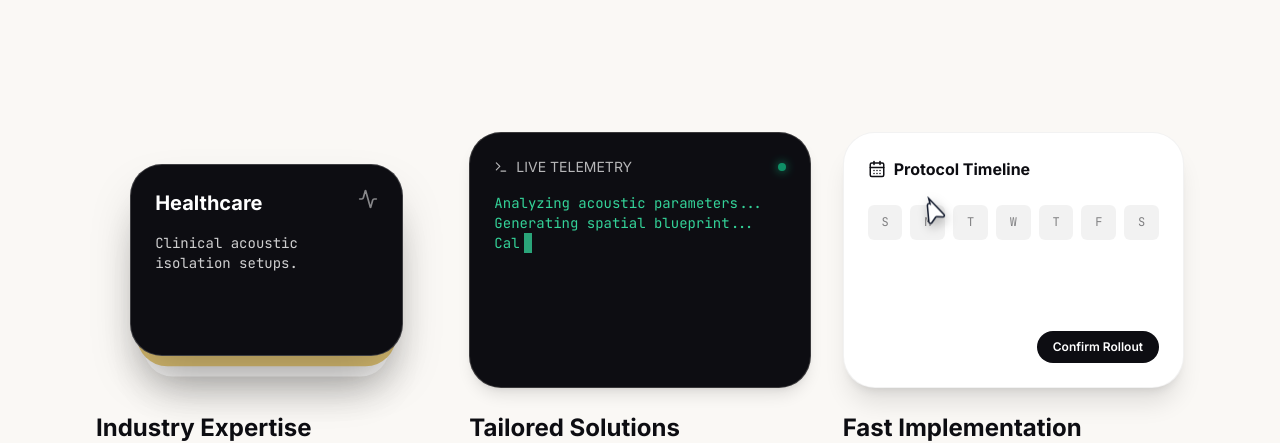
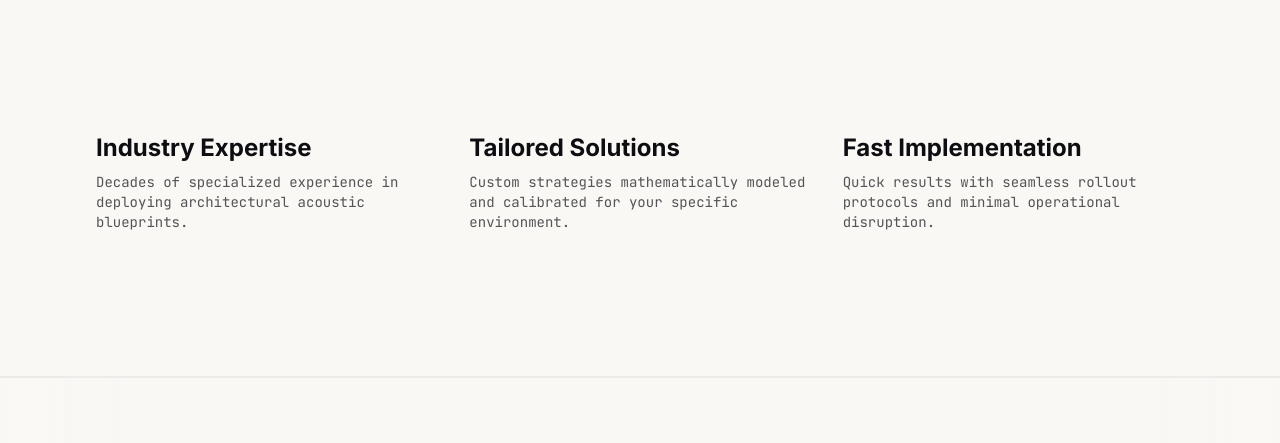
Before and after one commit to dhooomg9-source/sokoon-main, a React (Vite) app: page / in a window 1280 px wide. Shown: the part 1640-2083 px from the top of the page. Built offline with nearby package versions, Linux system fonts and the light colour scheme; a web font is replaced by a local one.

Commit message:
Remove tab numbers and feature boxes

```diff
--- a/src/components/Features.jsx
+++ b/src/components/Features.jsx
@@ -91,7 +91,7 @@ const TypewriterCard = () => {
 };
 
 const SchedulerCard = () => {
-  const days = ['S','M','T','W','T','F','S'];
+  const days = ['S', 'M', 'T', 'W', 'T', 'F', 'S'];
   const [activeDay, setActiveDay] = useState(3); // Wednesday
   // eslint-disable-next-line no-unused-vars
   const [isClicking, setIsClicking] = useState(false);
@@ -135,9 +135,8 @@ const SchedulerCard = () => {
         {days.map((d, i) => (
           <div
             key={i}
-            className={`aspect-square rounded-md flex items-center justify-center font-data text-xs transition-colors duration-300 ${
-              activeDay === i ? 'bg-accent text-paper shadow-lg scale-110' : 'bg-dark/5 text-dark/50'
-            }`}
+            className={`aspect-square rounded-md flex items-center justify-center font-data text-xs transition-colors duration-300 ${activeDay === i ? 'bg-accent text-paper shadow-lg scale-110' : 'bg-dark/5 text-dark/50'
+              }`}
           >
             {d}
           </div>
@@ -153,7 +152,7 @@ const SchedulerCard = () => {
       {/* SVG Cursor */}
       <div ref={cursorRef} className="absolute top-10 left-10 pointer-events-none z-20" style={{ filter: 'drop-shadow(2px 4px 6px rgba(0,0,0,0.3))' }}>
         <svg width="24" height="36" viewBox="0 0 24 36" fill="none" xmlns="http://www.w3.org/2000/svg">
-          <path d="M5.65376 2.0519L20.8997 18.0673C21.8415 19.0569 21.0568 20.6558 19.6975 20.5739L13.7388 20.2144C13.2982 20.1878 12.8797 20.3951 12.6247 20.7656L8.85172 26.2483C7.9944 27.4938 6.00282 26.9749 5.864 25.4746L4.35515 9.17227C4.218 7.69018 5.76632 6.6432 7.02706 7.36879L5.65376 2.0519Z" fill="white" stroke="#0F172A" strokeWidth="1.5"/>
+          <path d="M5.65376 2.0519L20.8997 18.0673C21.8415 19.0569 21.0568 20.6558 19.6975 20.5739L13.7388 20.2144C13.2982 20.1878 12.8797 20.3951 12.6247 20.7656L8.85172 26.2483C7.9944 27.4938 6.00282 26.9749 5.864 25.4746L4.35515 9.17227C4.218 7.69018 5.76632 6.6432 7.02706 7.36879L5.65376 2.0519Z" fill="white" stroke="#0F172A" strokeWidth="1.5" />
         </svg>
       </div>
     </div>
@@ -186,7 +185,6 @@ export default function Features() {
 
         {/* Value Prop 1 */}
         <div className="feature-block flex flex-col gap-6">
-          <ShufflerCard />
           <div>
             <h3 className="font-heading font-bold text-2xl text-dark">Industry Expertise</h3>
             <p className="font-data text-sm text-dark/70 mt-2">Decades of specialized experience in deploying architectural acoustic blueprints.</p>
@@ -195,7 +193,6 @@ export default function Features() {
 
         {/* Value Prop 2 */}
         <div className="feature-block flex flex-col gap-6">
-          <TypewriterCard />
           <div>
             <h3 className="font-heading font-bold text-2xl text-dark">Tailored Solutions</h3>
             <p className="font-data text-sm text-dark/70 mt-2">Custom strategies mathematically modeled and calibrated for your specific environment.</p>
@@ -204,7 +201,6 @@ export default function Features() {
 
         {/* Value Prop 3 */}
         <div className="feature-block flex flex-col gap-6">
-          <SchedulerCard />
           <div>
             <h3 className="font-heading font-bold text-2xl text-dark">Fast Implementation</h3>
             <p className="font-data text-sm text-dark/70 mt-2">Quick results with seamless rollout protocols and minimal operational disruption.</p>
--- a/src/pages/ProductsPage.jsx
+++ b/src/pages/ProductsPage.jsx
@@ -32,7 +32,7 @@ export default function ProductsPage() {
       <section className="py-16 px-6 md:px-12 lg:px-24 bg-transparent w-full flex flex-col items-center relative z-20">
         <div className="w-full max-w-6xl">
           <div className="mb-12 reveal-block border-b border-dark/10 pb-8">
-            <span className="font-data text-accent uppercase tracking-widest text-xs mb-3 block">02 // Hardware Catalog</span>
+            <span className="font-data text-accent uppercase tracking-widest text-xs mb-3 block">Hardware Catalog</span>
             <h1 className="font-heading font-bold text-5xl md:text-7xl uppercase tracking-tighter">Core Products</h1>
             <p className="font-data text-dark/70 mt-6 max-w-3xl text-lg md:text-xl leading-relaxed">
               Industrial-grade components designed, milled, and tested for maximum sound attenuation in hostile acoustic environments.
--- a/src/pages/ServicesPage.jsx
+++ b/src/pages/ServicesPage.jsx
@@ -34,7 +34,7 @@ export default function ServicesPage() {
       <section className="py-16 px-6 md:px-12 lg:px-24 bg-transparent w-full flex flex-col items-center relative z-20">
         <div className="w-full max-w-6xl">
           <div className="mb-12 reveal-block border-b border-dark/10 pb-8">
-            <span className="font-data text-accent uppercase tracking-widest text-xs mb-3 block">01 // Protocol Definition</span>
+            <span className="font-data text-accent uppercase tracking-widest text-xs mb-3 block">Protocol Definition</span>
             <h1 className="font-heading font-bold text-5xl md:text-7xl uppercase tracking-tighter">Acoustic Services</h1>
             <p className="font-data text-dark/70 mt-6 max-w-3xl text-lg md:text-xl leading-relaxed">
               Deploying tailored acoustic protocols across assessment, manufacturing, installation, and optimization. We analyze your spatial constraints and deliver absolute sonic equilibrium.
--- a/src/pages/WhyChoosePage.jsx
+++ b/src/pages/WhyChoosePage.jsx
@@ -28,7 +28,7 @@ export default function WhyChoosePage() {
         <div className="w-full max-w-6xl">
           <div className="mb-12 reveal-block border-b border-dark/10 pb-8 flex flex-col lg:flex-row lg:items-end justify-between gap-8">
             <div>
-              <span className="font-data text-accent uppercase tracking-widest text-xs mb-3 block">03 // The Advantage</span>
+              <span className="font-data text-accent uppercase tracking-widest text-xs mb-3 block">The Advantage</span>
               <h1 className="font-heading font-bold text-5xl md:text-7xl uppercase tracking-tighter">
                 Why Choose <br /><span className="text-accent font-drama italic">Sokoon.</span>
               </h1>
```
